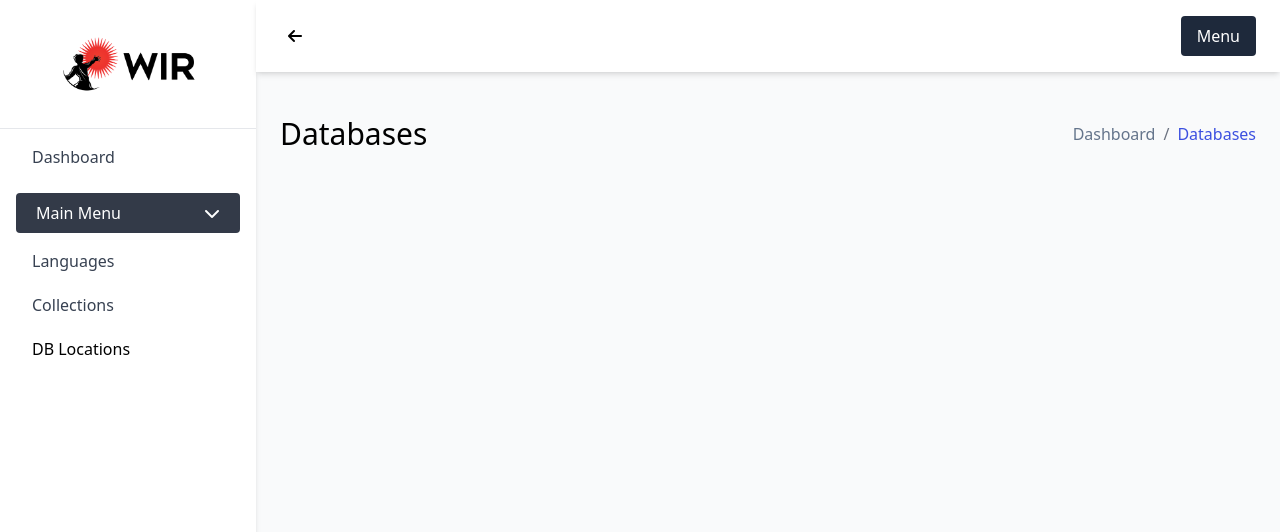
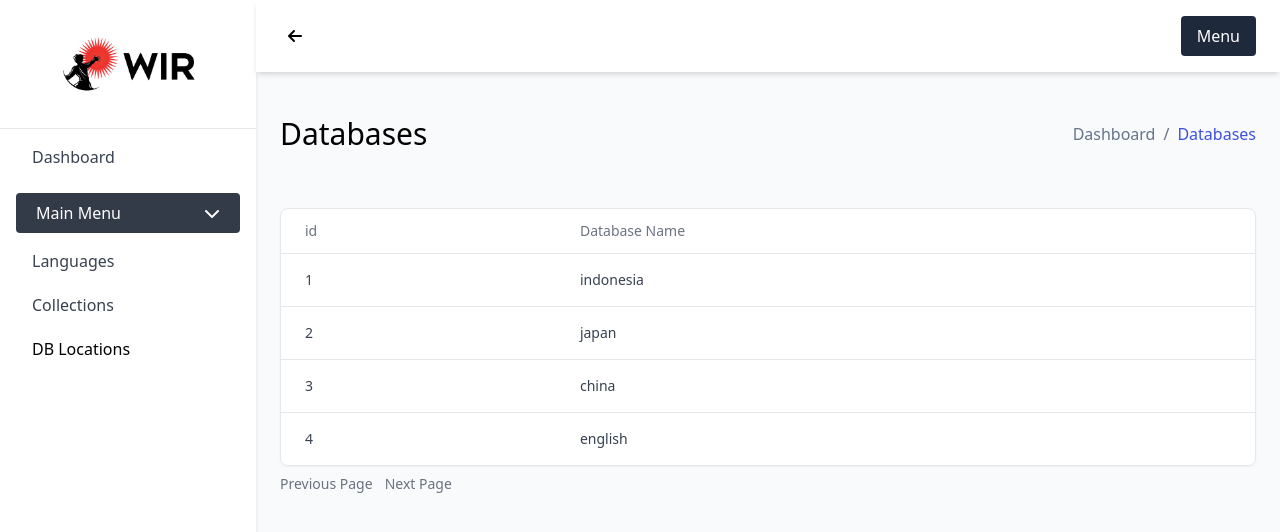
Before and after one commit to FadelYang/wir_chat, a React (Vite) app: page /dashboard/databases in a window 1280 px wide. Shown: the top 532 px of the page. Built offline with nearby package versions, Linux system fonts and the light colour scheme; no server answers; the database is empty; sample sign-in values are in the browser's storage.

Commit message:
feat(database-menu): add table

```diff
--- a/src/components/organism/cms/datatables/BaseTable.jsx
+++ b/src/components/organism/cms/datatables/BaseTable.jsx
@@ -6,7 +6,7 @@ import {
   getPaginationRowModel,
 } from "@tanstack/react-table";
 
-const LanguageTable = (props) => {
+const BaseTable = (props) => {
   const {data, columns} = props;
   const tableInstance = useReactTable({
     data,
@@ -91,4 +91,4 @@ const LanguageTable = (props) => {
   );
 };
 
-export default LanguageTable;
+export default BaseTable;
--- a/src/components/pages/cms/DatabaseMenu.jsx
+++ b/src/components/pages/cms/DatabaseMenu.jsx
@@ -1,11 +1,38 @@
 import React from "react";
 import DashboardTemplate from "../../templates/cms/DashboardTemplate";
 import HeaderMenu from "../../organism/cms/HeaderMenu";
+import BaseTable from "../../organism/cms/datatables/BaseTable";
 
 const DatabaseMenu = () => {
   const breadcrumbPath = [
-    {name: "Dashboard", path: "/dashboard"},
-    {name: "Databases", path: "/dashboard/databases"},
+    { name: "Dashboard", path: "/dashboard" },
+    { name: "Databases", path: "/dashboard/databases" },
+  ];
+
+  const databaseTableDefinition = [
+    {
+      header: "id",
+      cell: ({ row }) => row.index + 1,
+    },
+    {
+      header: "Database Name",
+      accessorKey: "databaseName",
+    },
+  ];
+
+  const databaseTableData = [
+    {
+      databaseName: "indonesia",
+    },
+    {
+      databaseName: "japan",
+    },
+    {
+      databaseName: "china",
+    },
+    {
+      databaseName: "english",
+    },
   ];
 
   return (
@@ -16,6 +43,12 @@ const DatabaseMenu = () => {
           <button className="hidden https://chat.whatsapp.com/LBUGzaJVNuhCmzaMGRTQZA bg-[#0F172A] text-white py-2 px-4 text-sm rounded">
             Add new database
           </button>
+          <div className='flex flex-col w-full'>
+            <BaseTable
+              columns={databaseTableDefinition}
+              data={databaseTableData}
+            ></BaseTable>
+          </div>
         </div>
       </div>
     </DashboardTemplate>
```
Also changed, not shown: 4 other files (tests, documents, lock files or other folders).
